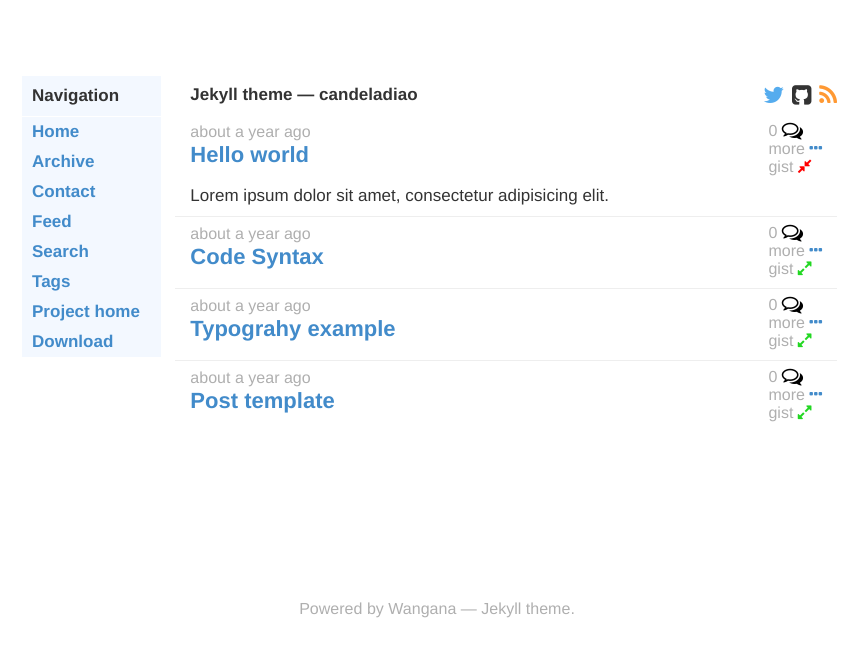
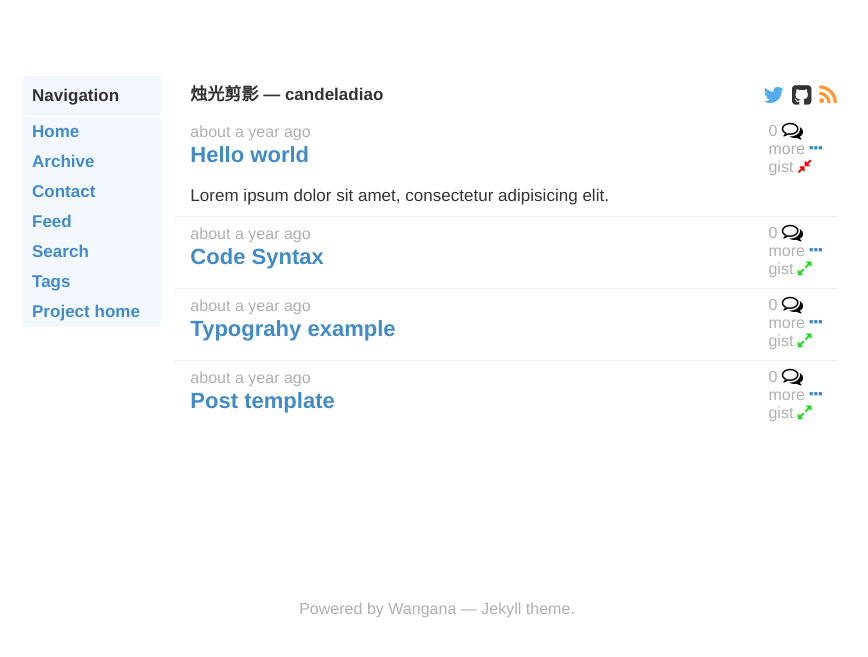
Before and after one commit to candeladiao/candeladiao.github.io, a Jekyll site: the page built from index.html, in a window 1280 px wide. Shown: the top 657 px of the page, without its empty margins (203-1071 px from the left). Built offline with Jekyll 4.4.1, drawn with Linux system fonts in a browser that asks for light colours; some web fonts are replaced; Markdown is read by kramdown in place of the engine named in the settings.

Commit message:
change name

```diff
--- a/_config.yml
+++ b/_config.yml
@@ -1,5 +1,5 @@
 name: candeladiao
-description:  Jekyll theme
+description:  烛光剪影
 
 sass:
   sass_dir: assets/css/_sass
--- a/_includes/sidenav.html
+++ b/_includes/sidenav.html
@@ -7,8 +7,7 @@
     <li><a href="{{ "/feed.xml" | prepend: site.url }}">Feed</a></li>
     <li><a href="{{ "/search.html" | prepend: site.url }}">Search</a></li>
     <li><a href="{{ "/tags.html" | prepend: site.url }}">Tags</a></li>
-    <li><a href="https://github.com/nadjetey/wangana">Project home</a></li>
-    <li><a href="https://github.com/nadjetey/wangana/archive/master.zip">Download</a></li>
+    <li><a href="https://github.com/candeladiao">Project home</a></li>
 
     <a class="goto-top-link hide-on-phone" href="#top">
         <div class="goto-top text-center">
```
Also changed, not shown: assets/images/wangana.png (deleted), assets/images/wangana_screenshot_index.png (deleted).
